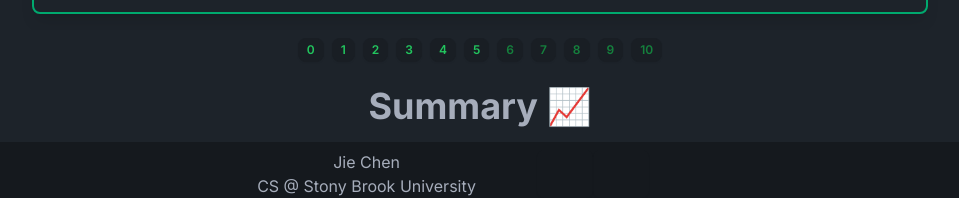
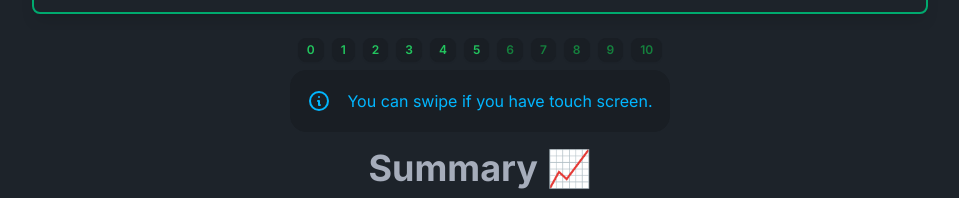
Before and after one commit to jiechenmc/jiechen.dev, a Next.js app: page / in a window 1280 px wide. Shown: the part 4176-4374 px from the top of the page, without its empty margins (160-1119 px from the left). Built offline with nearby package versions, Linux system fonts and the light colour scheme; some icons are missing.

Commit message:
add swipe message

```diff
--- a/app/Projects/index.tsx
+++ b/app/Projects/index.tsx
@@ -18,24 +18,26 @@ const Projects = () => {
                             <ProjectEntries
                                 {...project}
                             />
-                            <Icon icon="mdi:gesture-swipe-horizontal" color="#00b3f0" className="absolute right-[5%] translate-y-4 lg:hidden md:w-12 md:h-12" width="24" height="24" />
                         </div>
                     ))}
                 </div>
 
-
                 <div className="flex justify-center w-full py-2 gap-2">
-                    {PROJECTS.map((a, index) =>
+                    {PROJECTS.map((_, index) =>
                         <a key={crypto.randomUUID()} href={`#item${index}`} className={`btn btn-xs ${index < PROJECTS.length / 2 ? "text-green-500" : "text-green-700"}`}>{index}</a>
                     )}
                 </div>
+                <div role="alert" className="alert w-fit mx-auto prose text-info">
+                    <svg xmlns="http://www.w3.org/2000/svg" fill="none" viewBox="0 0 24 24" className="stroke-info shrink-0 w-6 h-6"><path stroke-linecap="round" stroke-linejoin="round" stroke-width="2" d="M13 16h-1v-4h-1m1-4h.01M21 12a9 9 0 11-18 0 9 9 0 0118 0z"></path></svg>
+                    <span>You can swipe if you have touch screen.</span>
+                </div>
             </div>
-            <div className="flex justify-center">
-                {/* <img
+            {/* <div className="flex justify-center">
+                <img
                     className="w-full md:w-[60%] lg:w-[45%] xl:w-[35%] 2xl:w-[25%]"
                     id="GithubStats"
-                /> */}
-            </div>
+                />
+            </div> */}
         </div >
     );
 };
```
